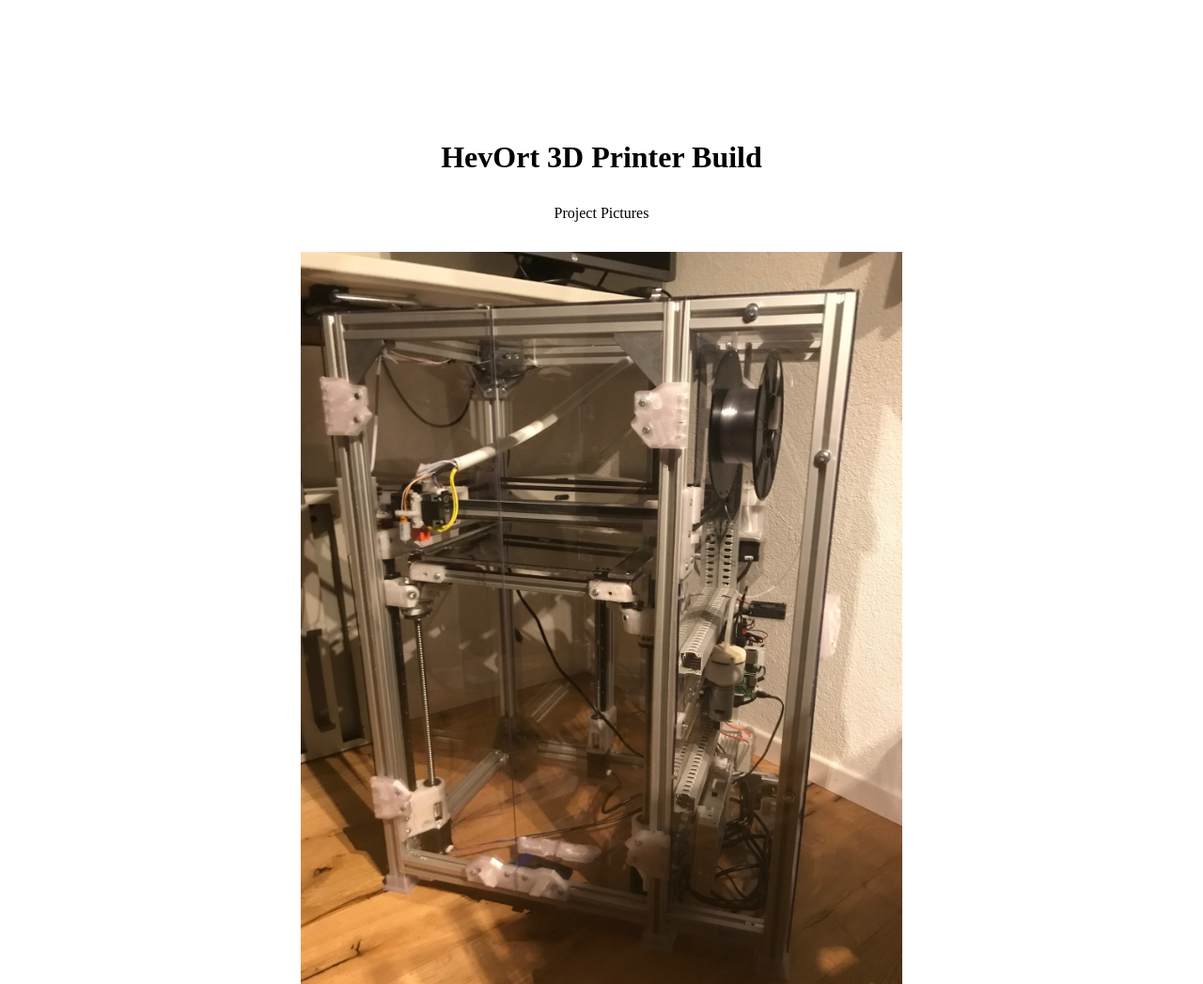
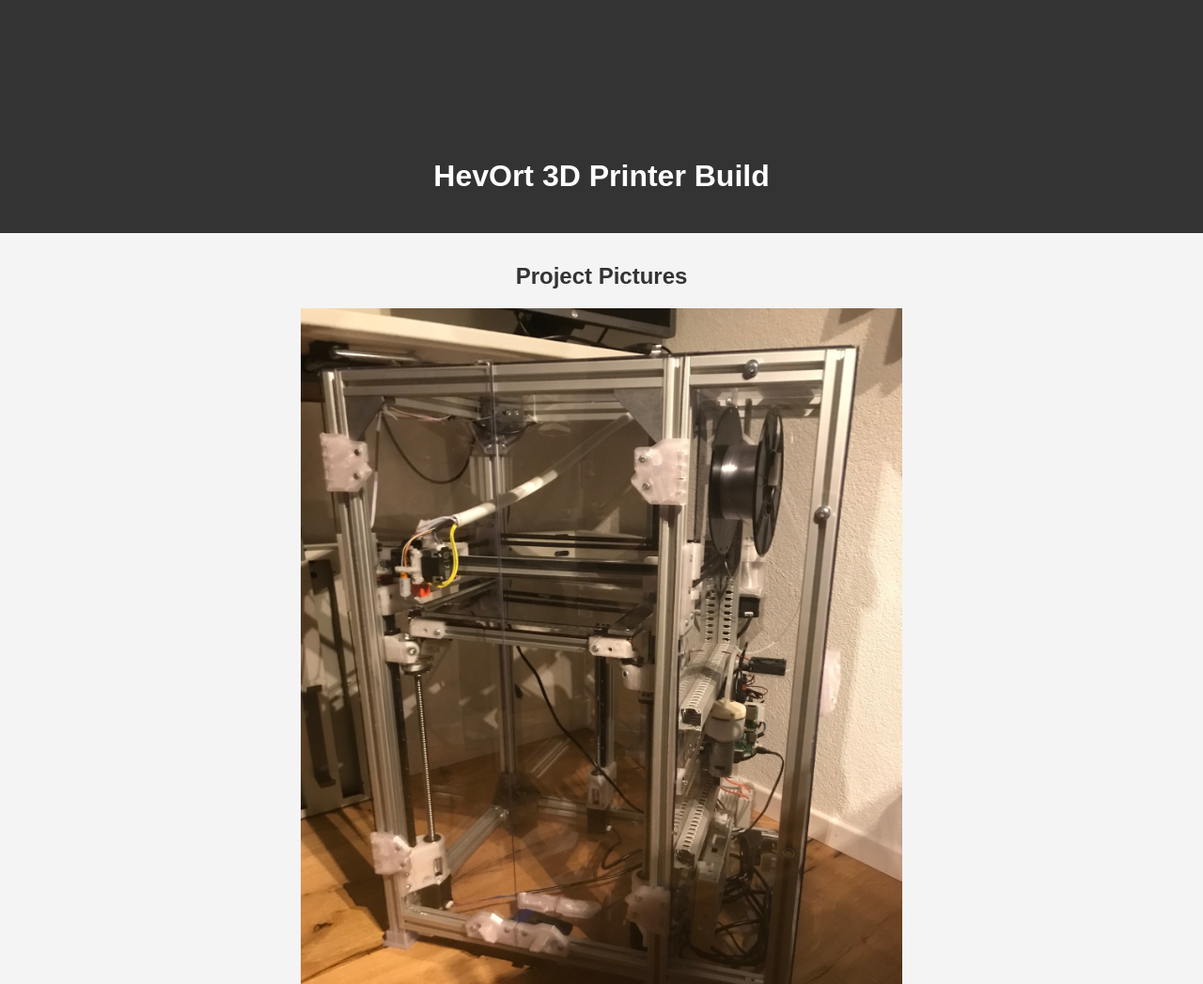
Before and after one commit to ernstpre/HevOrt3D, a plain HTML site: page Index.html in a window 1280 px wide. Shown: the top 1047 px of the page at 94% size. Drawn offline with Linux system fonts and the light colour scheme.

Commit message:
upgrades to webpage

```diff
--- a/Index.html
+++ b/Index.html
@@ -4,16 +4,24 @@
     <meta charset="UTF-8">
     <meta http-equiv="X-UA-Compatible" content="IE=edge">
     <meta name="viewport" content="width=device-width, initial-scale=1.0">
-    <title>Github Pages</title>
+    <title>HevOrt 3D Printer Build</title>
     <link rel="stylesheet" href="style.css">
 
 </head>
 <body>
-    <h1>HevOrt 3D Printer Build</h1>
-    <p> Project Pictures </p>
-    <img src="assets/images/Front.JPG" alt="Front Pic">
-    <img src="assets/images/Side_unfinished.JPG" alt="Side">
-    <img src="assets/images/Front.JPG" alt="1st repeat">
-    <img src="assets/images/Side_unfinished.JPG" alt="2nd repeat">
+    <header>
+        <h1>HevOrt 3D Printer Build</h1>
+    </header>
+    <main>
+        <h2> Project Pictures </h2>
+        <img src="assets/images/Front.JPG" alt="Front Pic">
+        <img src="assets/images/Side_unfinished.JPG" alt="Side">
+        <img src="assets/images/Front.JPG" alt="1st repeat">
+        <img src="assets/images/Side_unfinished.JPG" alt="2nd repeat">
+    </main>
+
+    <footer>
+        &copy; 2023 HevORT Project by <span style="color: darkblue;">ernstpre </span>. Check out the open source project at <a href="https://hevort.com/" target="_blank">hevort.com</a>
+    </footer>
 </body>
 </html>
--- a/style.css
+++ b/style.css
@@ -1,19 +1,42 @@
-BODY
-{
+BODY {
     margin: 0;
     padding: 0;
     text-align: center;
+    font-family: Arial, sans-serif;
+    background-color: #f4f4f4;
+    color: #333;
 }
 
-h1 {
-    padding-top: 4em;
+header {
+    background-color: #333;
+    padding: 20px;
 }
 
-p{
+header h1 {
+    padding-top: 4em;
+    color: #fff;
+}
+
+main{
     margin: 2em 0;
+    text-align: center;
+}
+h2 {
+    color: #333;
+}
+
+p {
+    margin-bottom: 20px;
 }
 
 img{
     width: 40em;
     max-width: 90%;
 }
+
+footer {
+    background-color: #333;
+    padding: 10px;
+    text-align: center;
+    color: #fff;
+}
```
